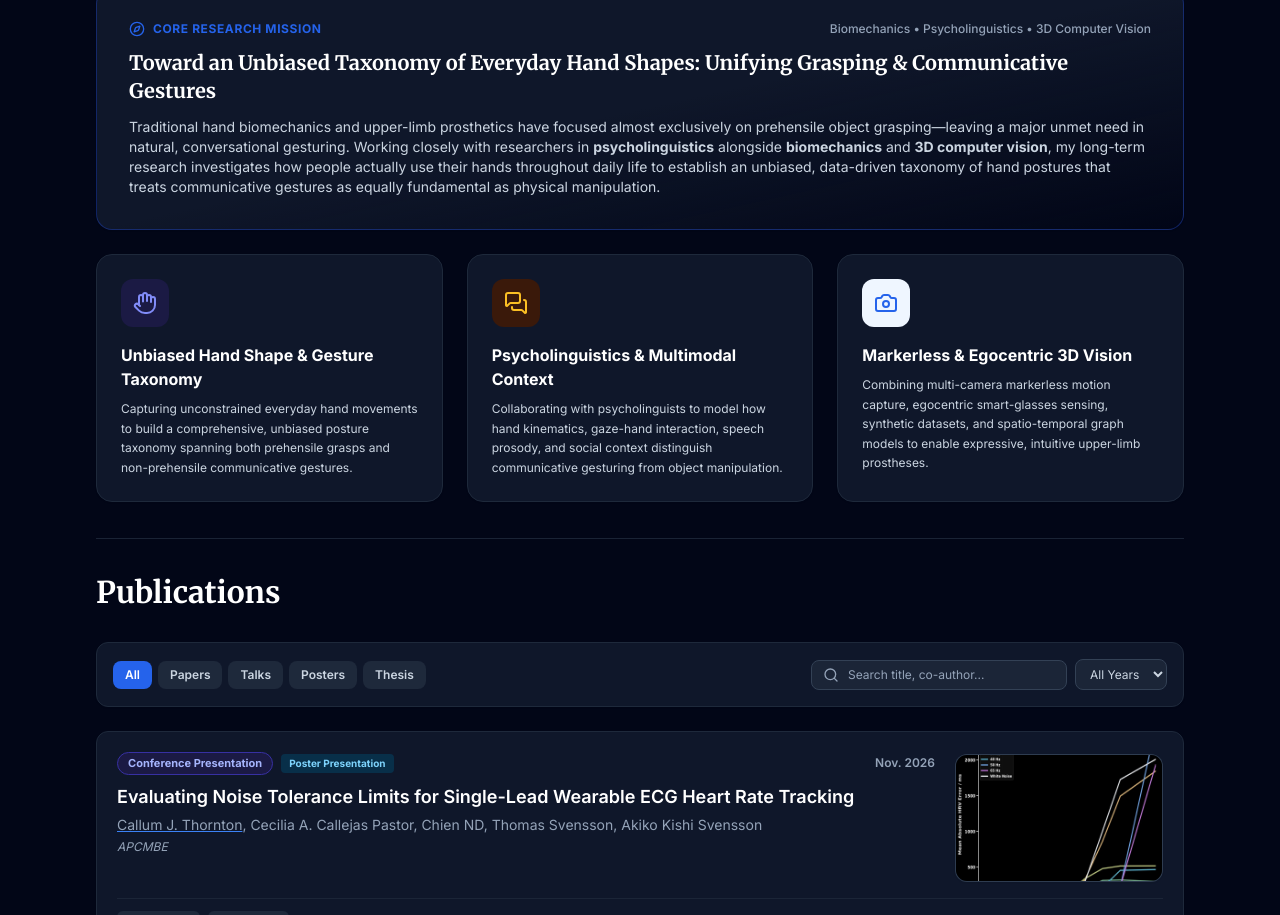
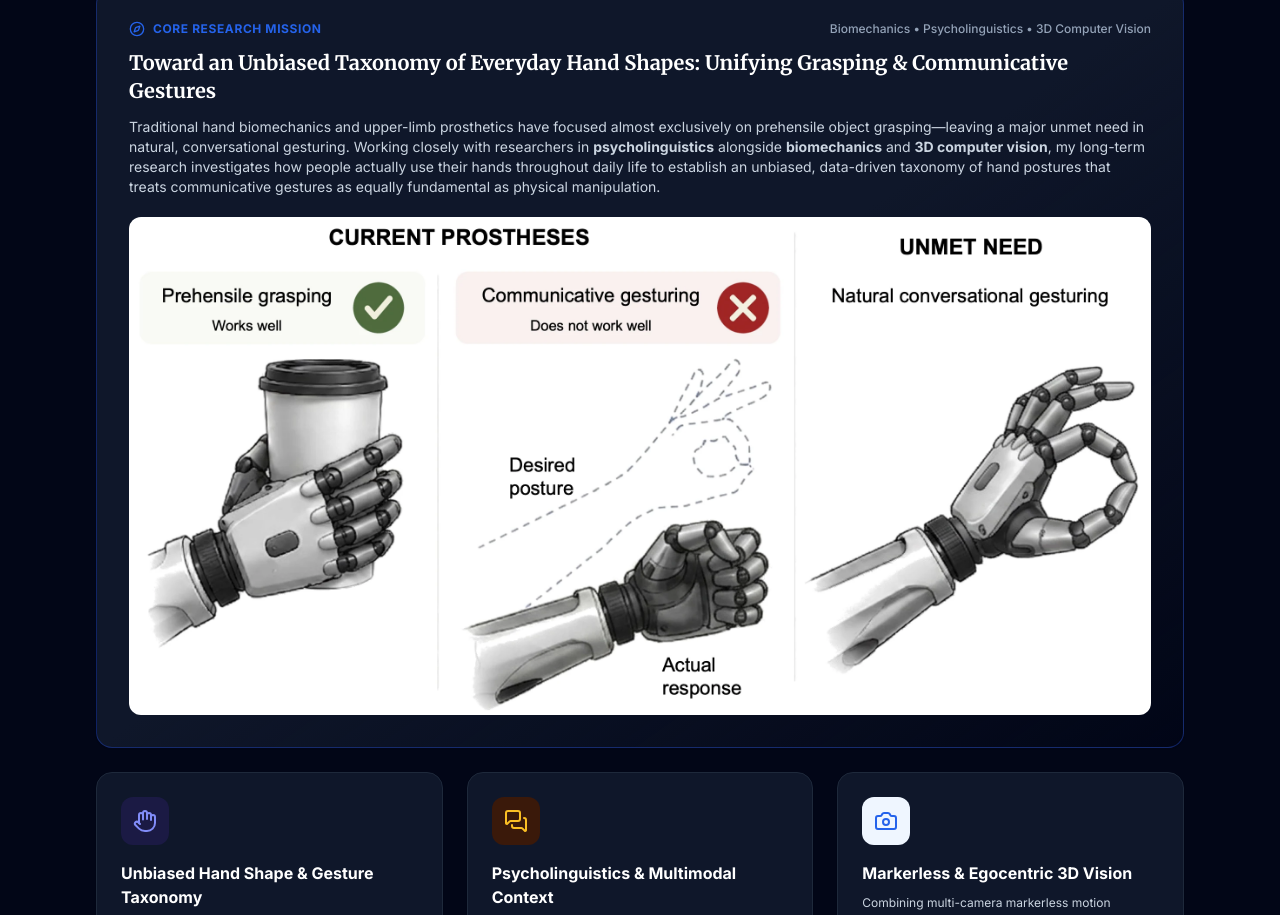
Before and after one commit to callum-thornton/callum-thornton.github.io, a website: page index.html in a window 1280 px wide. Shown: the part 537-1452 px from the top of the page. Drawn offline with nearby package versions, Linux system fonts and the light colour scheme.

Commit message:
Optimize and add research diagram
Co-authored-by: Copilot <223556219+Copilot@users.noreply.github.com>

```diff
--- a/index.html
+++ b/index.html
@@ -365,6 +365,7 @@
                     <p class="text-xs sm:text-sm text-slate-600 dark:text-slate-300 mt-3 leading-relaxed">
                         Traditional hand biomechanics and upper-limb prosthetics have focused almost exclusively on prehensile object grasping—leaving a major unmet need in natural, conversational gesturing. Working closely with researchers in <strong>psycholinguistics</strong> alongside <strong>biomechanics</strong> and <strong>3D computer vision</strong>, my long-term research investigates how people actually use their hands throughout daily life to establish an unbiased, data-driven taxonomy of hand postures that treats communicative gestures as equally fundamental as physical manipulation.
                     </p>
+                    <img src="images/profile/main_research.webp" alt="Diagram showing current prostheses' strength in prehensile grasping, limitations in communicative gesturing, and the unmet need for natural conversational gestures." width="2350" height="1144" loading="lazy" decoding="async" class="mt-5 w-full h-auto rounded-xl">
                 </div>
 
                 <!-- Three Core Pillars -->
```
Also changed, not shown: images/profile/main_research.webp (added).
